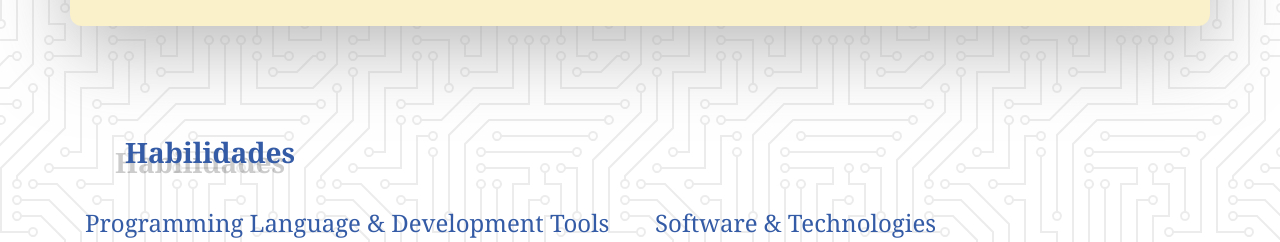
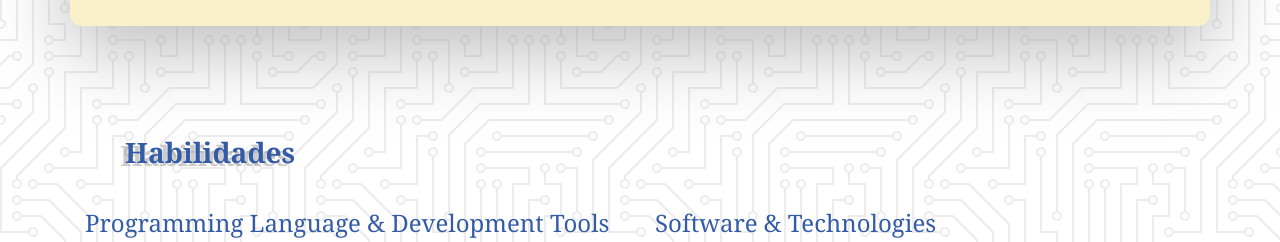
Before and after one commit to migu3l4ngel/CV_MAHR, a plain HTML site: page index.html in a window 1280 px wide. Shown: the part 585-827 px from the top of the page. Drawn offline with nearby package versions, Linux system fonts and the light colour scheme.

Commit message:
https://github.com/migu3l4ngel/CV_MAHR.git

```diff
--- a/css/custom.css
+++ b/css/custom.css
@@ -116,7 +116,7 @@ body {
     margin: 40px;
     color: var(--indigo-dye);
     font-weight: bolder;
-    text-shadow: -10px 10px rgba(0, 0, 0, 0.2);
+    text-shadow: -5px 3px rgba(0, 0, 0, 0.2);
 }
 .sect-skills .container .head-content .sect-title,
 .sect-skills .container .row .skills-col .sect-subtitle{
```
